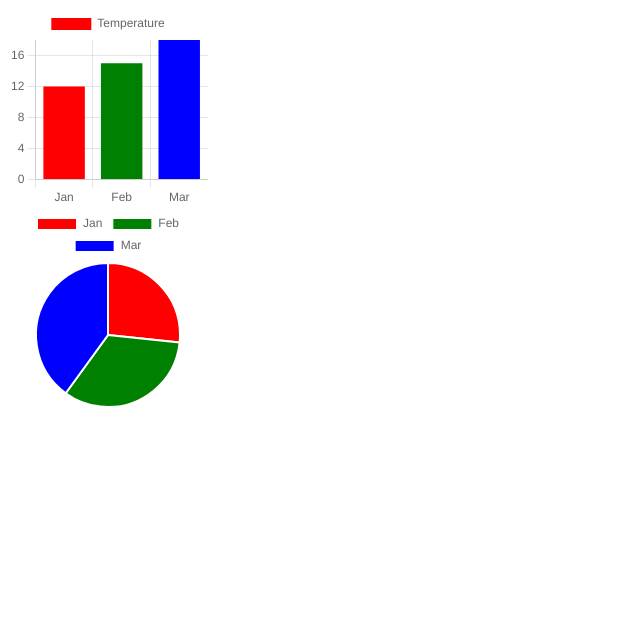
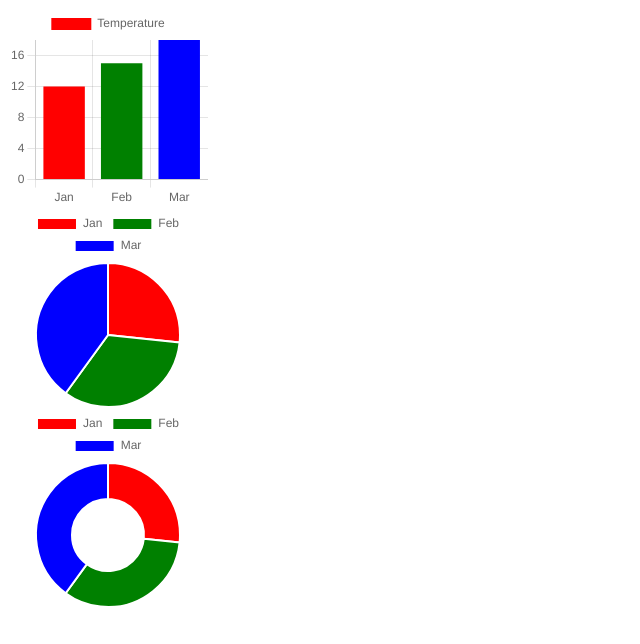
Before and after one commit to RayHightower/Chartjs_sandbox, a plain HTML site: page index.html in a window 1280 px wide. Shown: the whole page, without its empty margins (0-640 px from the left). Drawn offline with nearby package versions, Linux system fonts and the light colour scheme.

Commit message:
Add a doughnut chart. Doughnut charts are cooler than pie charts!

```diff
--- a/app.js
+++ b/app.js
@@ -1,5 +1,6 @@
 let ctx1=document.getElementById("myBarChart").getContext("2d");
 let ctx2=document.getElementById("myPieChart").getContext("2d");
+let ctx3=document.getElementById("myDoughnutChart").getContext("2d");
 
 let myBarChart=new Chart(ctx1,{
     type:"bar",
@@ -44,3 +45,25 @@ let myPieChart=new Chart(ctx2,{
         }
     }
 });
+
+let myDoughnutChart=new Chart(ctx3,{
+    type:"doughnut",
+    data:{
+        labels:["Jan", "Feb", "Mar"],
+        datasets:[{
+            label:"Temperature",
+            data:[12, 15, 18],
+            backgroundColor:["red", "green", "blue"]
+        }]
+    },
+    options:{
+        responsive:false,
+        scales:{
+            yAxes:[{
+                ticks:{
+                    beginAtZero:true
+                }
+            }]
+        }
+    }
+});
--- a/index.html
+++ b/index.html
@@ -4,6 +4,7 @@
     <body>
         <canvas id="myBarChart" width="200" height="200"></canvas>
         <canvas id="myPieChart" width="200" height="200"></canvas>
+        <canvas id="myDoughnutChart" width="200" height="200"></canvas>
         <script src="https://cdn.jsdelivr.net/npm/chart.js"></script>
         <script src="./app.js"></script>
     </body>
```
